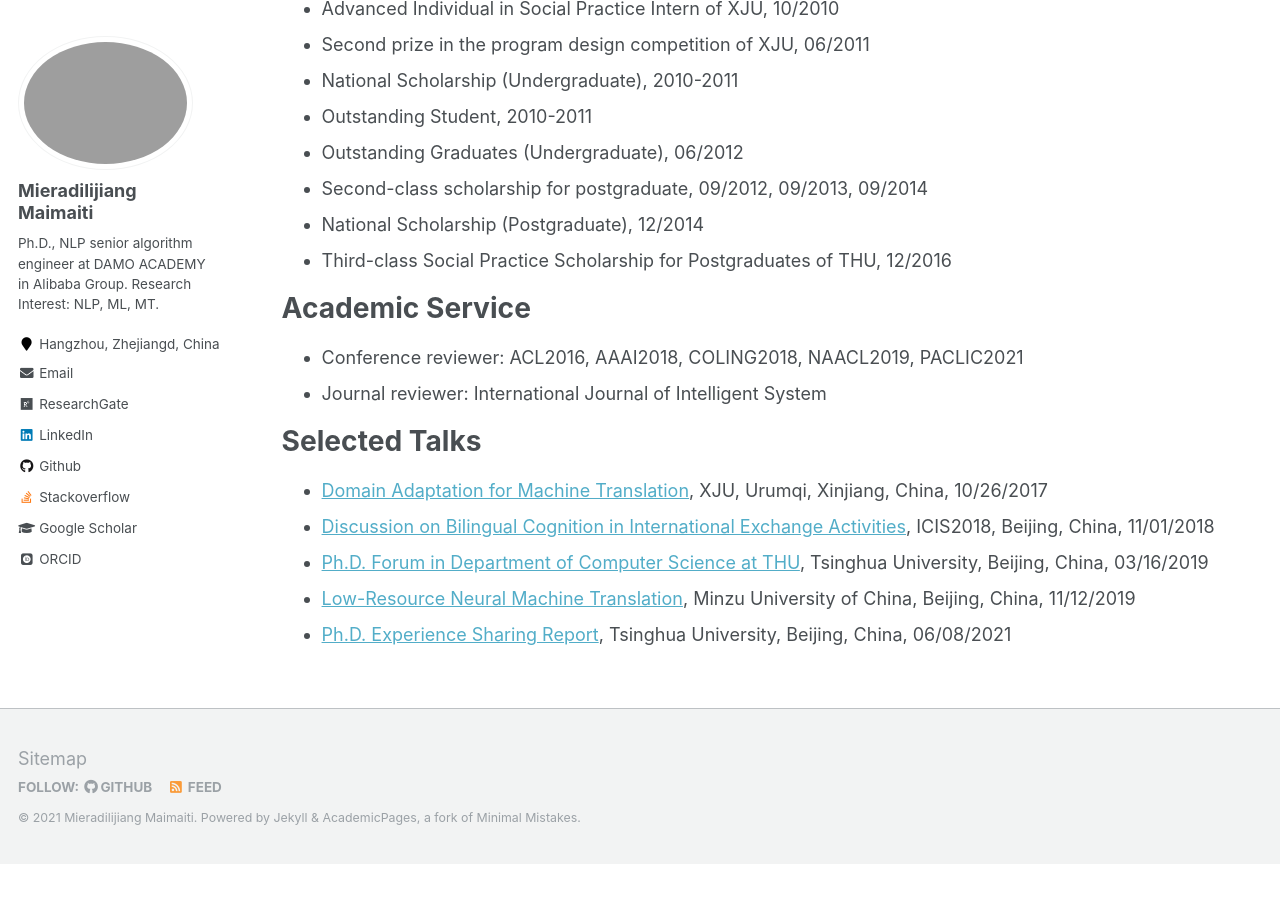
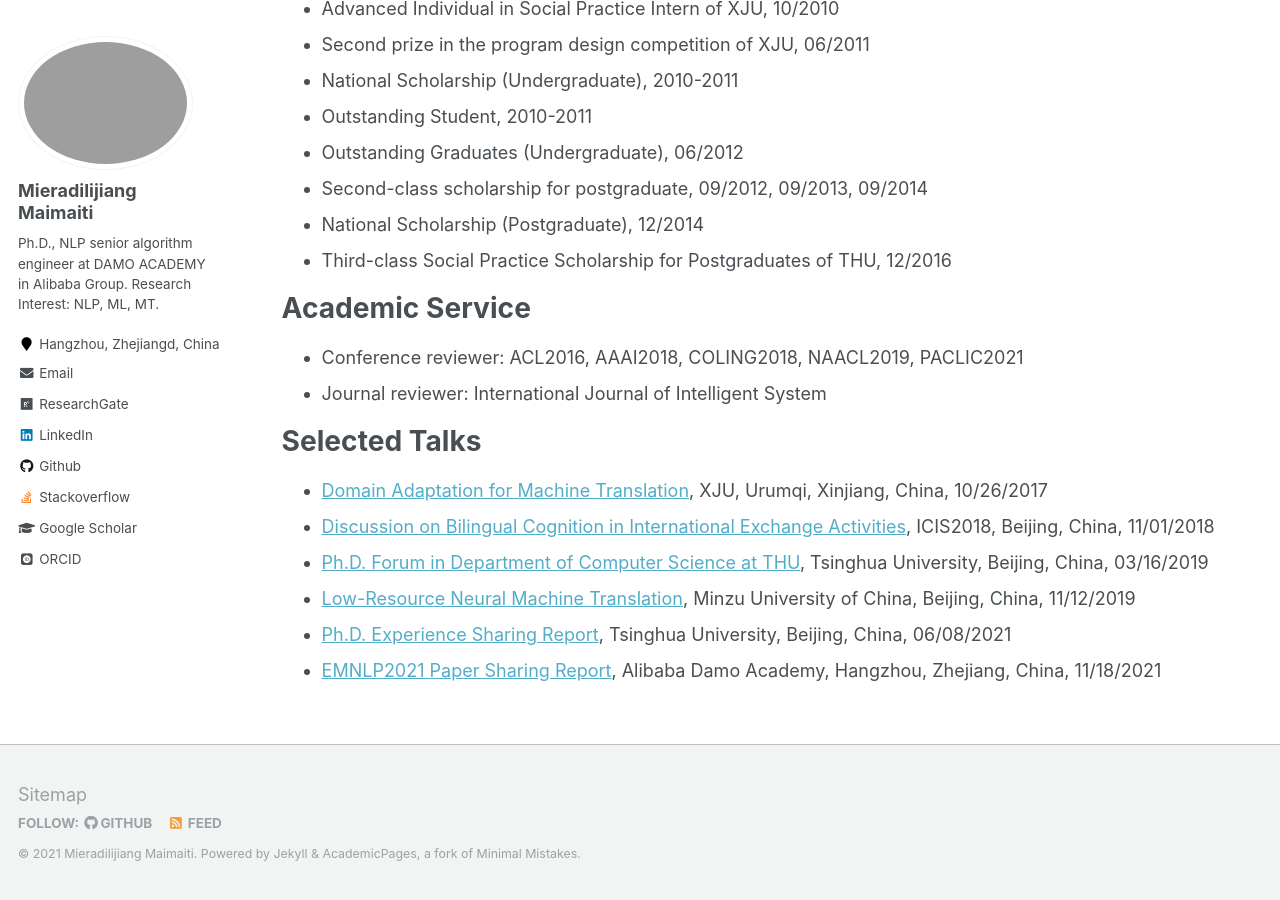
Before and after one commit to miradel51/miradel51.github.io, a Jekyll site: the page built from _pages/cv.md, in a window 1280 px wide and 900 px high, scrolled down 3836 px. Built offline with Jekyll 4.4.1, drawn with Linux system fonts in a browser that asks for light colours; some web fonts are replaced; before the commit the page ends 4700 px from its top, so only the background shows below that.

Commit message:
update cv.md
add the emnlp2021 paper sharing repot which was given in alibaba damo academy.

```diff
--- a/_pages/cv.md
+++ b/_pages/cv.md
@@ -121,6 +121,7 @@ Selected Talks
 * [Ph.D. Forum in Department of Computer Science at THU](https://miradel51.github.io/files/PhD_Forum_2019.03.16.pdf), Tsinghua University, Beijing, China, 03/16/2019
 * [Low-Resource Neural Machine Translation](https://miradel51.github.io/files/minda_report_20191112.pdf), Minzu University of China, Beijing, China, 11/12/2019
 * [Ph.D. Experience Sharing Report](https://miradel51.github.io/files/phd_experience_sharing.pdf), Tsinghua University, Beijing, China, 06/08/2021
+* [EMNLP2021 Paper Sharing Report](https://miradel51.github.io/files/emnlp2021_damo3.pdf), Alibaba Damo Academy, Hangzhou, Zhejiang, China, 11/18/2021
 
 <!-- Publications
 ======
```
